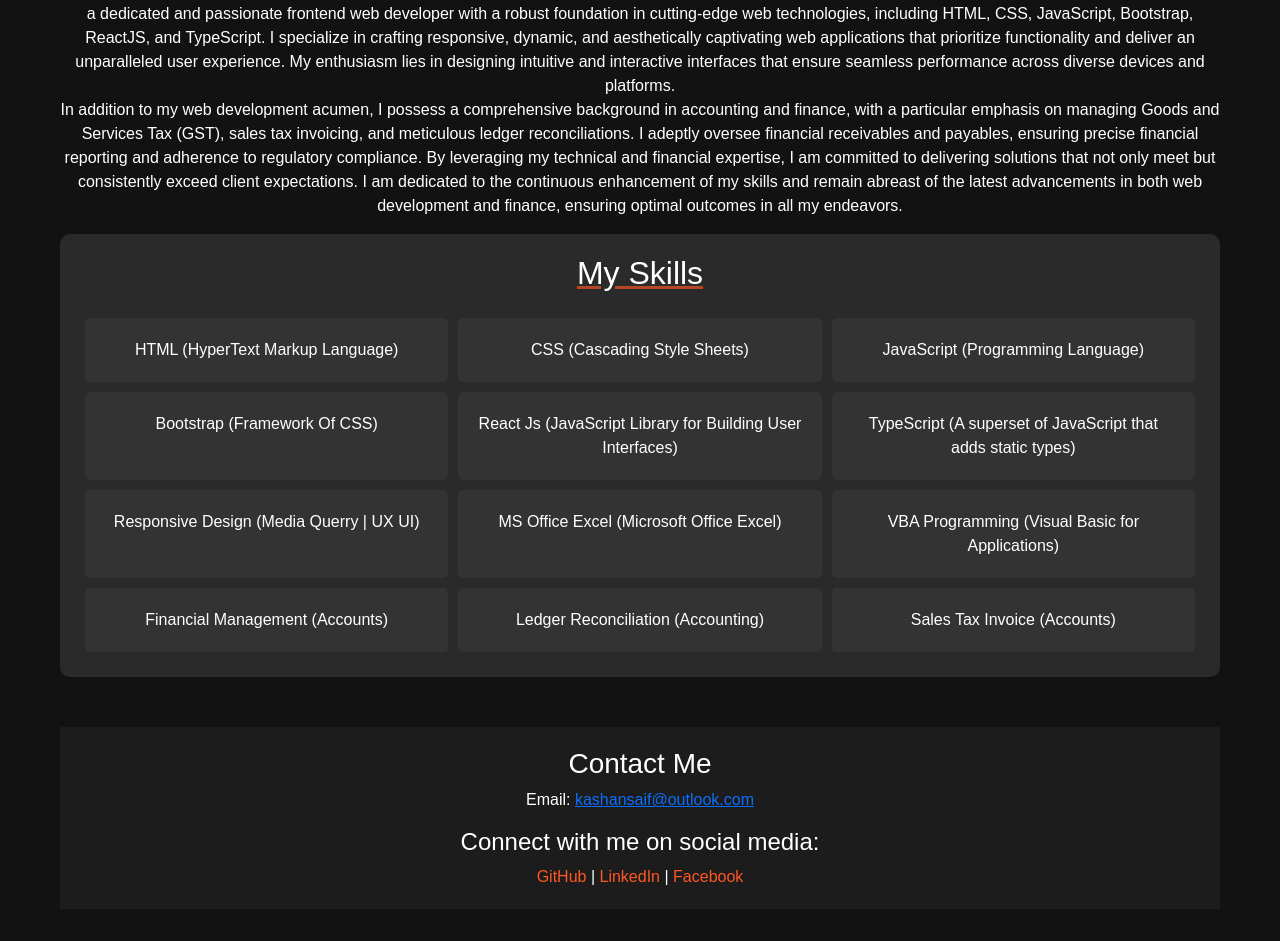
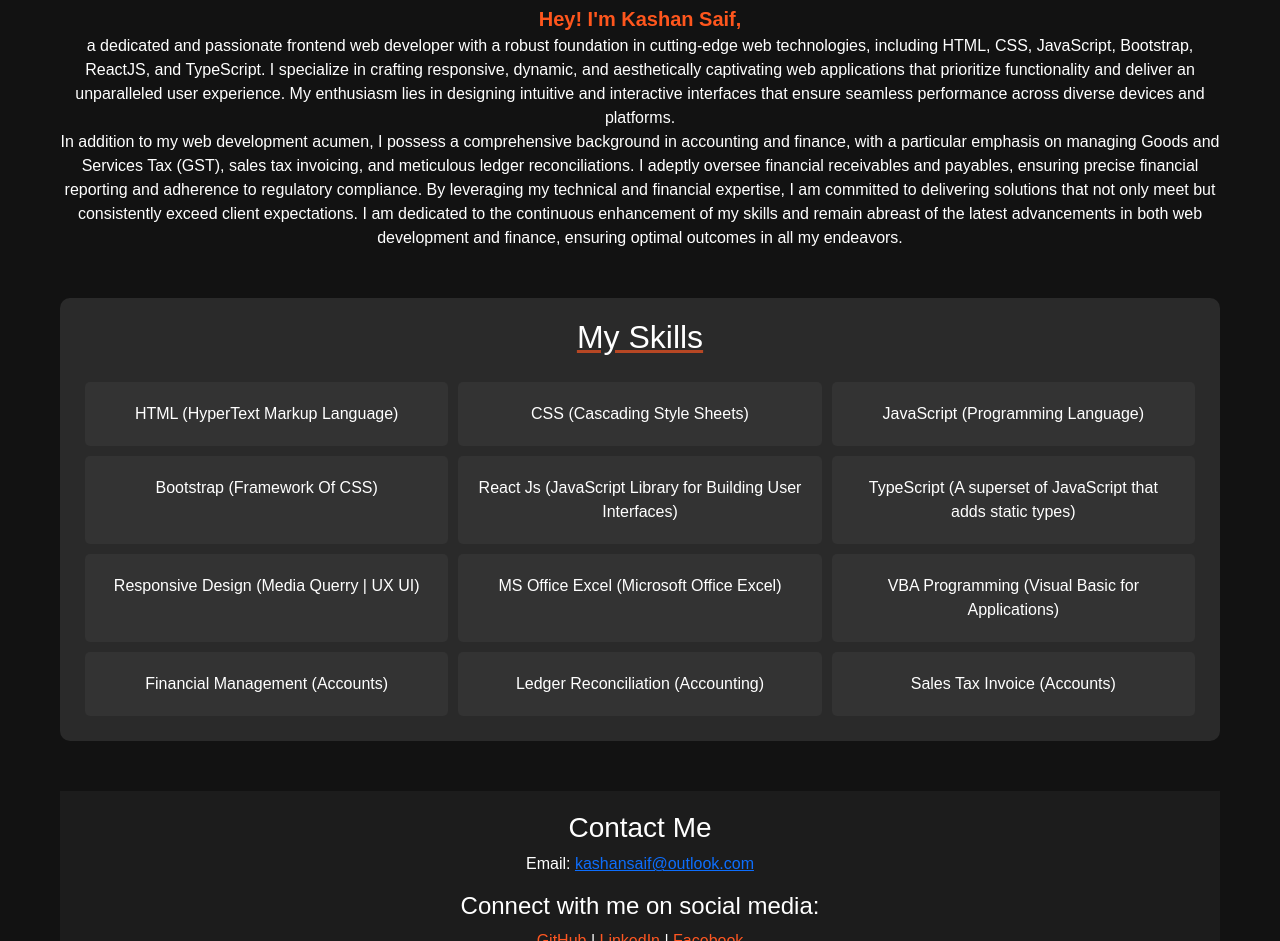
Before and after one commit to kashansaif/MyBasicPortfolio, a plain HTML site: page index.html in a window 1280 px wide. Shown: the part 572-1513 px from the top of the page. Drawn offline with nearby package versions, Linux system fonts and the light colour scheme.

Commit message:
Update index.html

```diff
--- a/index.html
+++ b/index.html
@@ -167,7 +167,7 @@
       </header>
 
       <!-- Introduction Section -->
-      <section id="introduction" class="introduction-section fade-in mt-3">
+      <section id="introduction" class="introduction-section fade-in mt-5">
         <h2 class="section-title">Introduction</h2>
         <p class="text-center">
           <strong>Hey! I'm Kashan Saif,</strong>a dedicated and passionate frontend web developer with a robust
@@ -186,7 +186,7 @@
       </section>
 
       <!-- Skills Section -->
-      <section id="skills" class="skills-section fade-in mt-3">
+      <section id="skills" class="skills-section fade-in mt-5">
         <h2 class="section-title">My Skills</h2>
         <div class="skills">
           <div class="skill-card">HTML <span>(HyperText Markup Language)</span></div>
```
